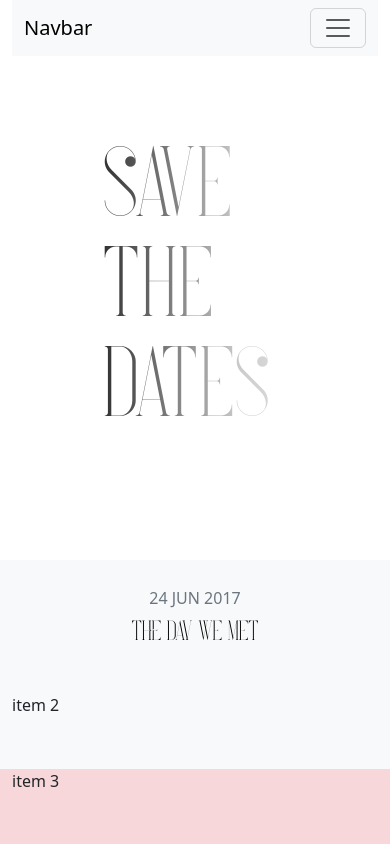
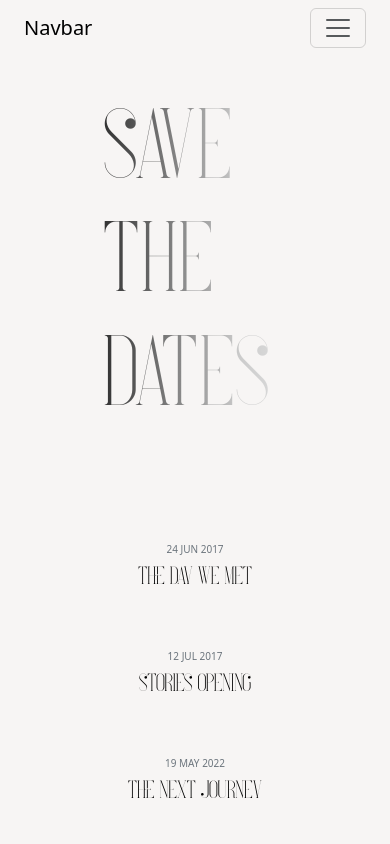
Before and after one commit to scriptkid23/save-the-dates, a web app: file index.html in a window 390 px wide. Run offline with its HTML, style and script files only (its server is not run), Linux system fonts and the light colour scheme.

Commit message:
Create home page

```diff
--- a/assets/styles/index.css
+++ b/assets/styles/index.css
@@ -15,6 +15,7 @@
 
 body {
     height: 100vh;
+    background-color: #F7F5F4;
 }
 
 .font-french-regular {
@@ -22,8 +23,18 @@ body {
 }
 
 .std-image {
-    height: 55%;
-    width: 70%;
+    height: 300px;
+    width: 60%;
+    text-align: center;
+    min-height: 300px;
+    max-height: 400px;
+    background-color: black !important;
+    background-blend-mode: difference;
+    background-size: cover;
+    background-position:0 53%;
+    padding:40px;
+    filter:grayscale(20%) invert(80%);
+    background-image: url("https://media.istockphoto.com/id/868959702/photo/happy-bride-and-groom-in-black-and-white.jpg?s=170667a&w=0&k=20&c=IU8NLDdDu0hBZMuxV-lpYWXUNlgWEX9H3vP7RtPZJzw=");
 }
 .std-hr {
     margin-top: 10px;
@@ -36,7 +47,7 @@ body {
     font-size: 100px;
     font-weight: 500;
     margin-left: 25%;
-    margin-bottom: -50px;
+    margin-bottom: -10%;
     padding: 0px;
     letter-spacing: 2px;
     background-clip: initial;
@@ -46,6 +57,41 @@ body {
     -webkit-background-clip: text;
 }
 
+.image-01{
+    width: 100%;
+    position: relative;
+}
+
 .margin-top-50{
-    margin-top:50px;
+    margin-top: 3%;
 }
+
+.font-01{
+
+    font-family: "FrenchVPRegular";
+    font-size: 75px;
+    color: white !important;
+    mix-blend-mode: difference;
+    top: 50%;
+    position: absolute;
+    right: 15%;
+    bottom: -10%;
+    resize: both;
+    border: 0px solid;
+    display: flex;
+    align-items: end;
+}
+
+.font-size-25{
+    font-size: 25px;
+}
+
+.font-size-10{
+    font-size: 10px;
+}
+
+@media (max-width: 768px){
+    .font-01{
+        display: none;
+    }
+}
--- a/index.html
+++ b/index.html
@@ -20,7 +20,7 @@
 <body>
     <div class="container-fluid d-flex align-items-stretch flex-column h-100">
         <div class="header">
-            <nav class="navbar navbar-expand-lg bg-body-tertiary">
+            <nav class="navbar navbar-expand-lg">
                 <div class="container-fluid">
                     <a class="navbar-brand" href="#">Navbar</a>
                     <button class="navbar-toggler" type="button" data-bs-toggle="collapse"
@@ -31,27 +31,16 @@
                     <div class="collapse navbar-collapse" id="navbarSupportedContent">
                         <ul class="navbar-nav me-auto mb-2 mb-lg-0">
                             <li class="nav-item">
-                                <a class="nav-link active" aria-current="page" href="#">Home</a>
+                                <a class="nav-link active text-uppercase" aria-current="page" href="#">Our Story</a>
                             </li>
                             <li class="nav-item">
-                                <a class="nav-link" href="#">Link</a>
-                            </li>
-                            <li class="nav-item dropdown">
-                                <a class="nav-link dropdown-toggle" href="#" role="button" data-bs-toggle="dropdown"
-                                    aria-expanded="false">
-                                    Dropdown
-                                </a>
-                                <ul class="dropdown-menu">
-                                    <li><a class="dropdown-item" href="#">Action</a></li>
-                                    <li><a class="dropdown-item" href="#">Another action</a></li>
-                                    <li>
-                                        <hr class="dropdown-divider">
-                                    </li>
-                                    <li><a class="dropdown-item" href="#">Something else here</a></li>
-                                </ul>
+                                <a class="nav-link text-uppercase" href="#">Photos Album</a>
                             </li>
                             <li class="nav-item">
-                                <a class="nav-link disabled">Disabled</a>
+                                <a class="nav-link text-uppercase" href="#">Contact</a>
+                            </li>
+                            <li class="nav-item">
+                                <a class="nav-link text-uppercase" href="#">Menu</a>
                             </li>
                         </ul>
                         <form class="d-flex" role="search">
@@ -77,23 +66,50 @@
                 </div>
                 <div class="col-md-8">
                     <div class="row h-100">
-                        <div class="col-sm bg-body-tertiary text-white d-flex flex-column justify-content-center align-items-center">
-                            <div class="std-image bg-white rounded-pill d-md-block d-none"></div>
+                        <div class="col-sm text-white d-flex flex-column justify-content-center align-items-center">
+                            <div class="image-01">
+                            <div class="std-image bg-secondary rounded-pill d-md-block d-none m-auto"></div>
+                                <div class="p-0">
+                                    <p class="text-black font-01">
+                                        01.
+                                    </p>
+                                </div>
+                            </div>
                             <div class="std-hr d-md-block d-none"></div>
                             <div>
-                                <p class="text-secondary text-uppercase text-center mb-0">24 jun 2017</p>
-                                <p class="text-uppercase text-center fs-1 font-french-regular text-black">the day we met</p>
+                                <p class="text-secondary text-uppercase text-center font-size-10 mb-0">24 jun 2017</p>
+                                <p class="text-uppercase text-center font-size-25 font-french-regular text-black">the day we met</p>
                             </div>
                         </div>
-                        <div class="col-sm bg-body-tertiary">
-                            <div>
-                                item 2
-                            </div>
+                        <div class="col-sm text-white d-flex flex-column justify-content-center align-items-center">
+                            <div class="image-01">
+                                <div class="std-image bg-secondary rounded-pill d-md-block d-none m-auto"></div>
+                                    <div class="p-0">
+                                        <p class="text-black font-01">
+                                            02.
+                                        </p>
+                                    </div>
+                                </div>
+                                <div class="std-hr d-md-block d-none"></div>
+                                <div>
+                                    <p class="text-secondary text-uppercase text-center font-size-10 mb-0">12 jul 2017</p>
+                                    <p class="text-uppercase text-center font-size-25 font-french-regular text-black">stories opening</p>
+                                </div>
                         </div>
-                        <div class="col-sm bg-danger-subtle">
-                            <div>
-                                item 3
-                            </div>
+                        <div class="col-sm text-white d-flex flex-column justify-content-center align-items-center">
+                            <div class="image-01">
+                                <div class="std-image bg-secondary rounded-pill d-md-block d-none m-auto"></div>
+                                    <div class="p-0">
+                                        <p class="text-black font-01">
+                                            03.
+                                        </p>
+                                    </div>
+                                </div>
+                                <div class="std-hr d-md-block d-none"></div>
+                                <div>
+                                    <p class="text-secondary text-uppercase text-center font-size-10 mb-0">19 may 2022</p>
+                                    <p class="text-uppercase text-center font-size-25 font-french-regular text-black">the next journey</p>
+                                </div>
                         </div>
                     </div>
 
```
